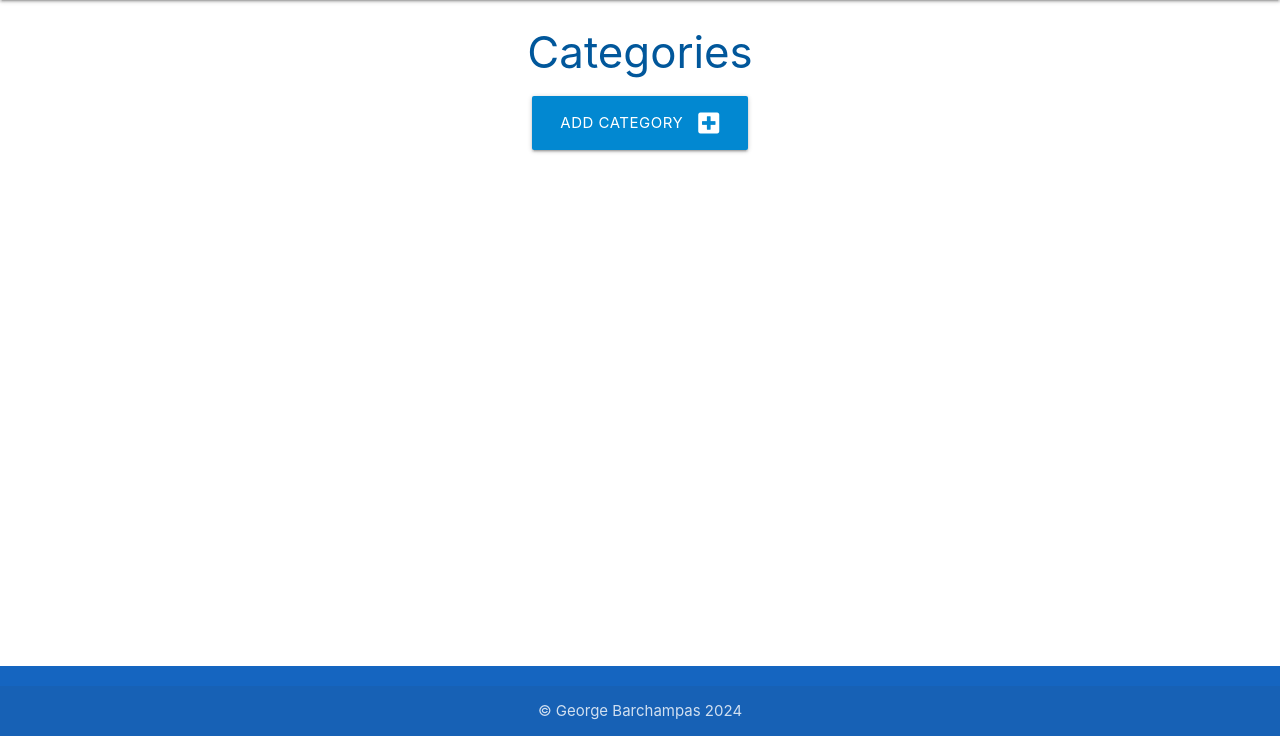
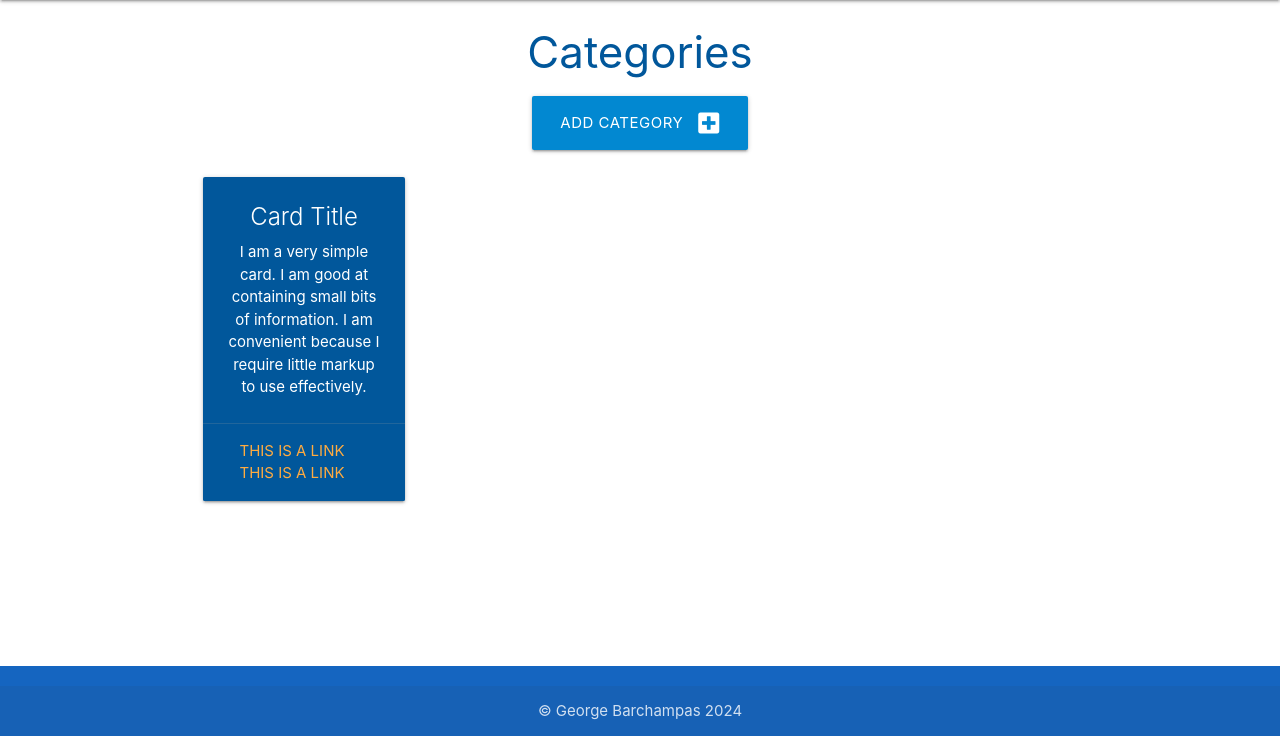
Before and after one commit to GeorgeBarh/tasks-app-mini-project, a Flask app: page /categories in a window 1280 px wide. Shown: the part 64-800 px from the top of the page. Run offline with Flask 3, Linux system fonts and the light colour scheme.

Commit message:
add card element in the categories page

```diff
--- a/taskmanager/templates/categories.html
+++ b/taskmanager/templates/categories.html
@@ -11,4 +11,20 @@
     </a>
 </div>
 
+<div class="row">
+    <div class="col s12 m6 l3">
+        <div class="card light-blue darken-4 center-align">
+            <div class=" card-content white-text">
+                <span class="card-title">Card Title</span>
+                <p>I am a very simple card. I am good at containing small bits of information.
+                    I am convenient because I require little markup to use effectively.</p>
+            </div>
+            <div class="card-action">
+                <a href="#">This is a link</a>
+                <a href="#">This is a link</a>
+            </div>
+        </div>
+    </div>
+</div>
+
 {% endblock %}
```
